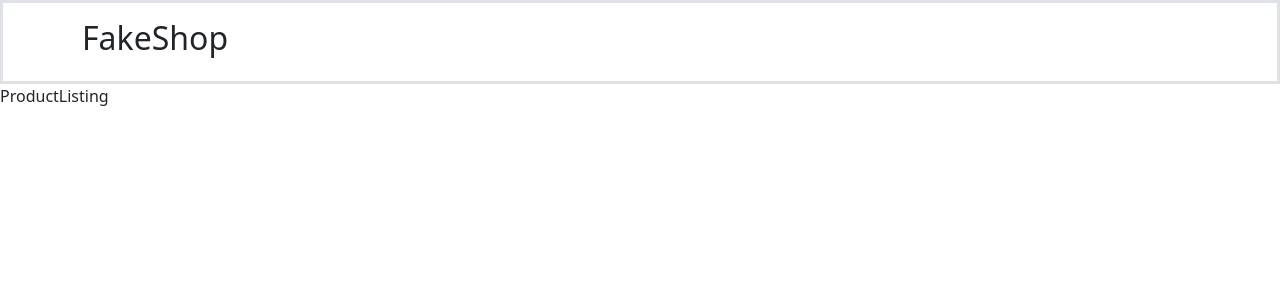
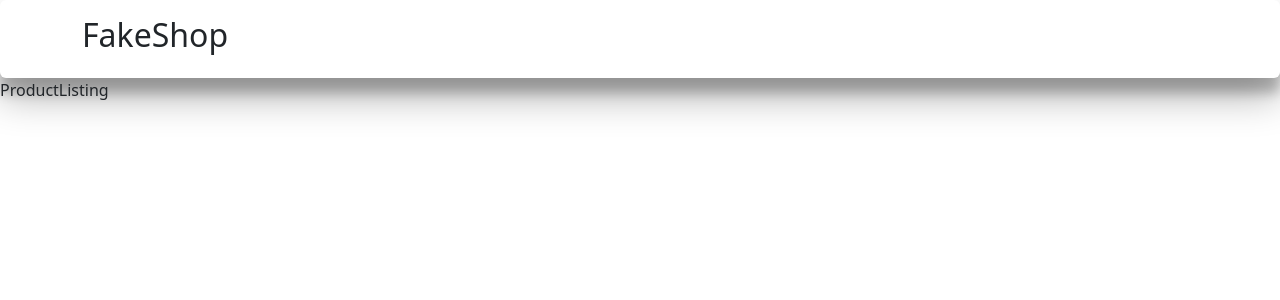
Before and after one commit to brs14shn/react-redux-project, a React (Create React App) app: page / in a window 1280 px wide. Shown: the top 300 px of the page. Built offline with nearby package versions, Linux system fonts and the light colour scheme.

Commit message:
Header updated

```diff
--- a/src/App.css
+++ b/src/App.css
@@ -0,0 +1,4 @@
+
+.headershadow{
+    box-shadow: rgba(0, 0, 0, 0.3) 0px 19px 38px, rgba(0, 0, 0, 0.22) 0px 15px 12px;
+}
--- a/src/components/Header.jsx
+++ b/src/components/Header.jsx
@@ -2,7 +2,7 @@
 
 const Header = () => {
   return (
-    <div className="p-3 border border-3">
+    <div className="headershadow p-3 bg-body rounded">
       <div className="container  ">
         <h2>FakeShop</h2>
       </div>
```
